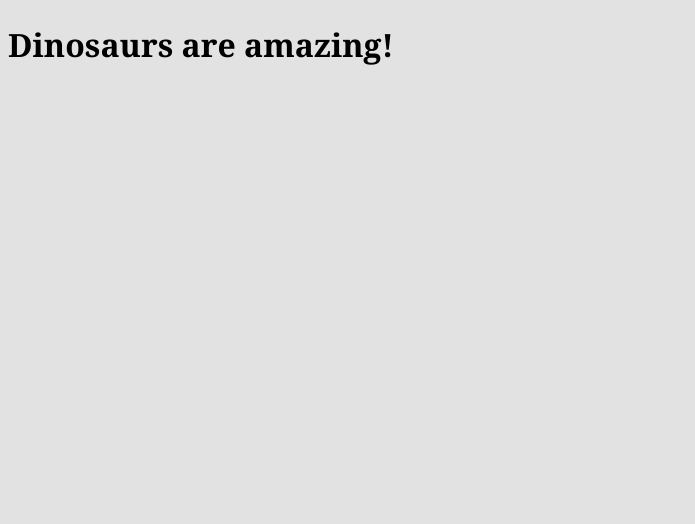
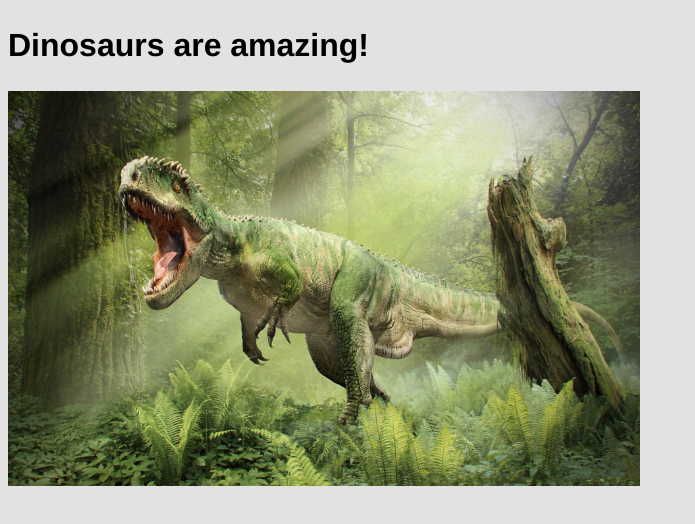
Before and after one commit to JakeAsiddao/intro-to-github, a plain HTML site: page index.html in a window 1280 px wide. Shown: the whole page, without its empty margins (0-695 px from the left). Drawn offline with Linux system fonts and the light colour scheme.

Commit message:
Added image of dinosaur

```diff
--- a/css/general.css
+++ b/css/general.css
@@ -1,4 +1,8 @@
 html {
     background-color:#e2e2e2;
-    font:normal 100%/1.5 georgia, serif;
+    font:normal 100%/1.5 helvetica, sans-serif;
 }
+
+img {
+ width:50%;
+}
--- a/index.html
+++ b/index.html
@@ -10,5 +10,7 @@
 
     <h1>Dinosaurs are amazing!</h1>
 
+    <img src="images/dino.jpg" alt="Dinosaur">
+
 </body>
 </html>
```
Also changed, not shown: images/dino.jpg (added).
